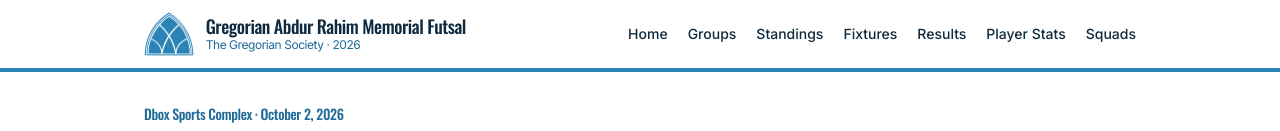
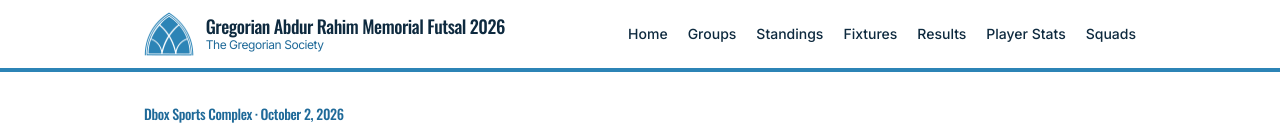
Before and after one commit to TAHZIB-RAHMAN-HRITTIK/TGS-Futsal, a Next.js app in the folder tgs-futsal-tracker/: page / in a window 1280 px wide. Shown: the top 131 px of the page. Built offline with nearby package versions, Linux system fonts and the light colour scheme; no server answers; the database is empty.

Commit message:
Update layout.tsx

```diff
--- a/tgs-futsal-tracker/app/layout.tsx
+++ b/tgs-futsal-tracker/app/layout.tsx
@@ -46,9 +46,9 @@ export default function RootLayout({
             >
               <img src="/crest.png" alt="Gregorians crest" className="h-11 w-auto" />
               <span>
-                Gregorian Abdur Rahim Memorial Futsal
+                Gregorian Abdur Rahim Memorial Futsal 2026
                 <span className="block text-xs font-sans font-normal text-turf">
-                  The Gregorian Society · 2026
+                  The Gregorian Society
                 </span>
               </span>
             </Link>
```
